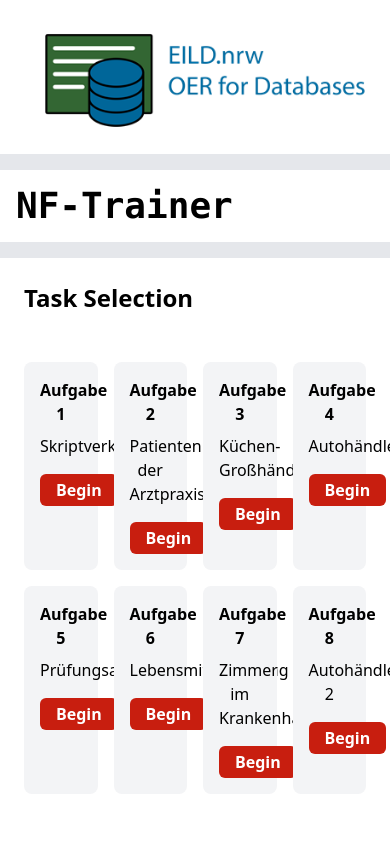
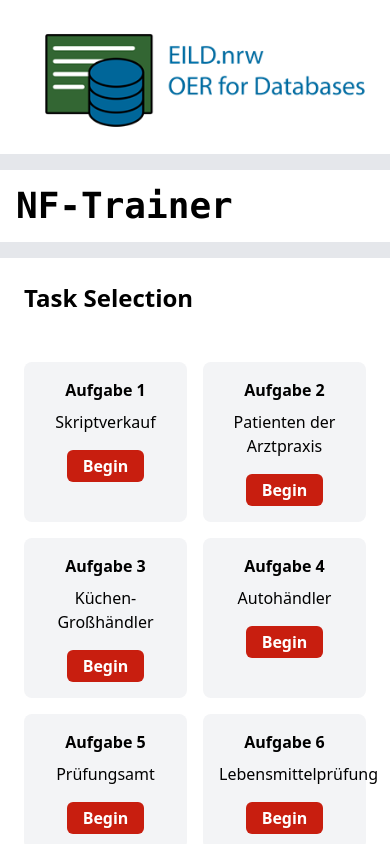
Before and after one commit to orca-nrw/nf-trainer, a React (Create React App) app: page /#/tasks in a window 390 px wide. Shown: the top 844 px of the page. Built offline with nearby package versions, Linux system fonts and the light colour scheme.

Commit message:
Taskgrid is now responsive

```diff
--- a/src/Pages/TaskSelection.tsx
+++ b/src/Pages/TaskSelection.tsx
@@ -7,7 +7,7 @@
   return (
     <div className="space-y-8 mb-8">
       <TrainerHeader>Task Selection</TrainerHeader>
-      <div className="grid grid-cols-4 gap-4 pt-4">
+      <div className="grid grid-cols-2 md:grid-cols-4 gap-4 pt-4">
         {tasks.map(task => {
           return <TaskGridElement key={task.id} task={task} />
         })}
```
